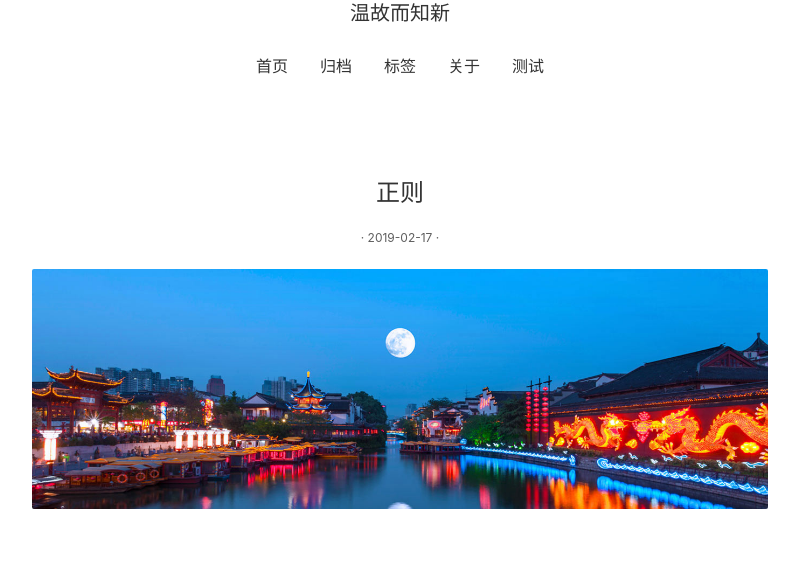
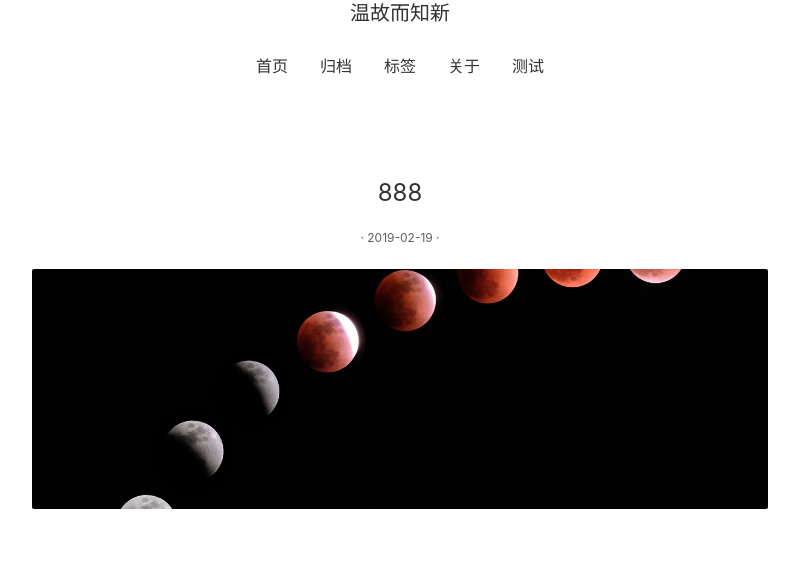
Before and after one commit to AnonymousCyberWarrior/Trojians.github.io, a plain HTML site: page index.html in a window 1280 px wide. Shown: the part 211-789 px from the top of the page, without its empty margins (240-1039 px from the left). Drawn offline with nearby package versions, Linux system fonts and the light colour scheme.

Commit message:
update from hve: 2019-02-19 10:02:42

```diff
--- a/index.html
+++ b/index.html
@@ -64,12 +64,31 @@
         <div class="post-container">
 
     <article class="post">
+      <a href="/post/test">
+        <h2 class="post-title">888</h2>
+      </a>
+      <div class="post-info">
+        <time class="post-time">
+          · 2019-02-19 ·
+        </time>
+
+      </div>
+
+        <a href="/post/test" class="post-feature-image" style="background-image: url('/post-images/test.jpg')">
+        </a>
+
+      <div class="post-abstract">
+
+      </di>
+    </article>
+
+    <article class="post">
       <a href="/post/zhengze">
         <h2 class="post-title">正则</h2>
       </a>
       <div class="post-info">
         <time class="post-time">
-          · 2019-02-17 ·
+          · 2019-02-16 ·
         </time>
 
       </div>
```
Also changed, not shown: archives/index.html (+12 -1 lines), post/test/index.html (+9 -0 lines), post/zhengze/index.html (+1 -1 lines).
